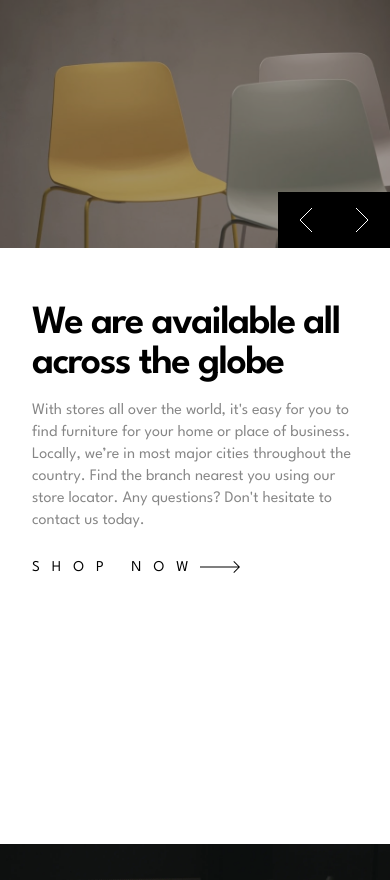
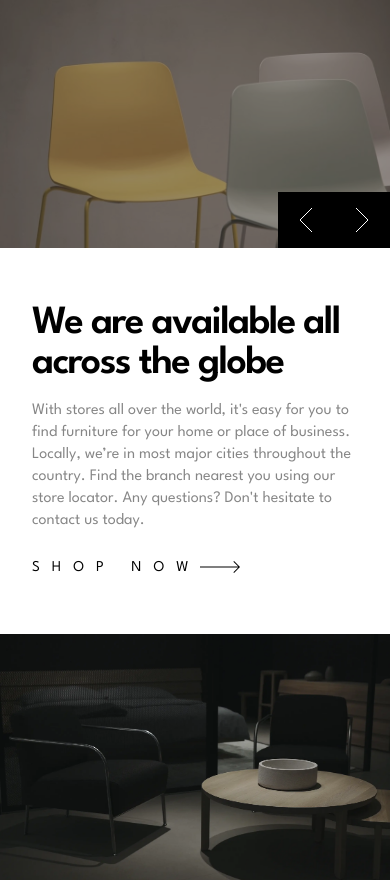
Before and after one commit to KoenvandenBerg/frontendmentor-room-homepage, a React (Vite) app: page / in a window 390 px wide. Shown: the top 880 px of the page. Built offline with nearby package versions, Linux system fonts and the light colour scheme.

Commit message:
Adjust TopSection sizing on mobile

```diff
--- a/src/components/Homepage/TopSection.tsx
+++ b/src/components/Homepage/TopSection.tsx
@@ -43,11 +43,11 @@ export default function TopSection() {
   }, [currentSection]);
 
   return (
-    <section className="h-full desktop:h-[70%] flex flex-col desktop:flex-row">
-      <div className="max-h-[50%] desktop:max-h-full desktop:h-full w-full desktop:w-[calc(70%-10rem)]">
+    <section className="desktop:h-[70%] flex flex-col desktop:flex-row">
+      <div className="overflow-hidden max-h-[30%] desktop:max-h-full desktop:h-full w-full desktop:w-[calc(70%-10rem)]">
         <ImageCarousel sections={sections} currentSection={currentSection} />
       </div>
-      <div className="relative desktop:h-full w-full desktop:w-[calc(30%+10rem)]">
+      <div className="relative w-full desktop:w-[calc(30%+10rem)]">
         <TextCarousel sections={sections} currentSection={currentSection} />
         <CarouselButtons next={nextSection} previous={previousSection} />
       </div>
```
